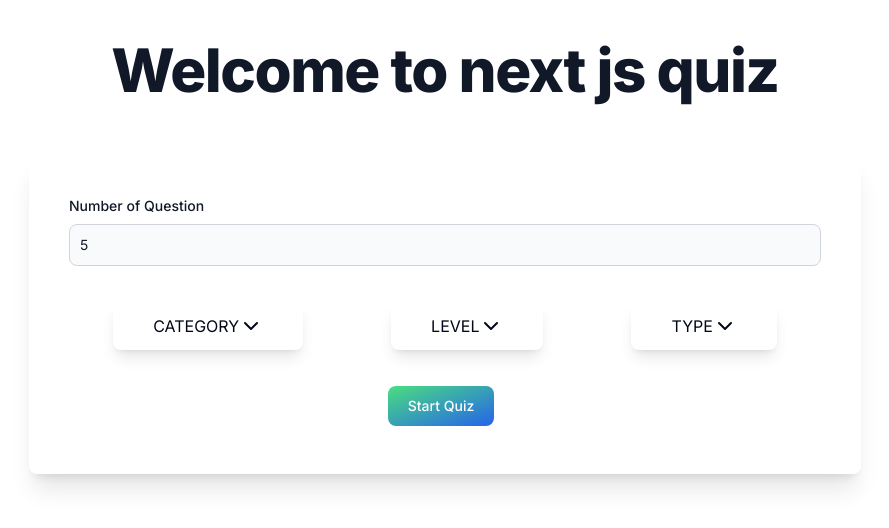
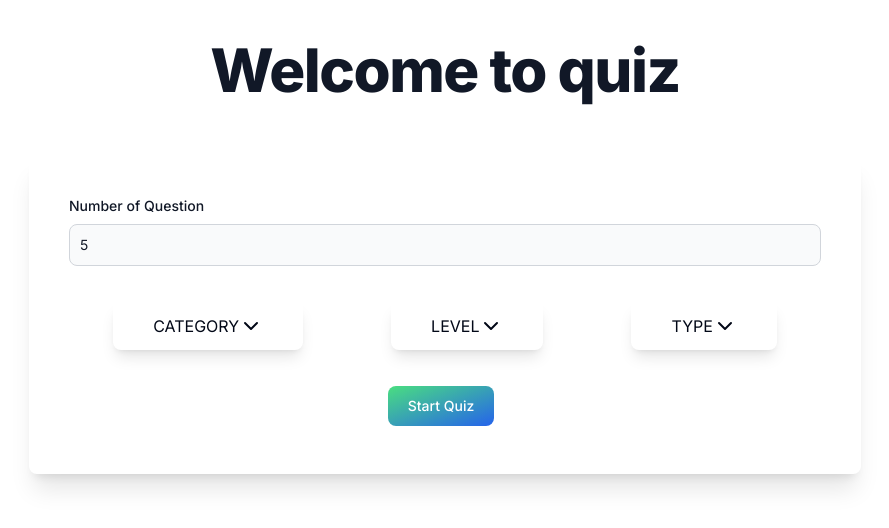
Before and after one commit to Gokulsuresh1918/quizapp, a Next.js app: page / in a window 1280 px wide. Shown: the top 528 px of the page, without its empty margins (195-1084 px from the left). Built offline with nearby package versions, Linux system fonts and the light colour scheme.

Commit message:
status issue

```diff
--- a/src/@quiz/page.tsx
+++ b/src/app/@quiz/page.tsx
@@ -1,12 +1,14 @@
-'use client'
+"use client";
 
-import React from "react";
+import React, { useState } from "react";
+import useQuiz from "../_store";
 
 export default function quiz() {
+
   return (
     <section className="flex flex-col justify-center items-center mt-10">
       <h1 className="mb-4 text-4xl font-extrabold leading-none tracking-tight text-gray-900 md:text-5xl lg:text-6xl dark:text-white">
-        Question No{" "}
+        Question No
         <span className="text-blue-600 dark:text-blue-500"> #1</span>.
       </h1>
       <p>Score : 0</p>
@@ -41,11 +43,11 @@ export default function quiz() {
           </button>
         </div>
         <button
-            type="button"
-            className=" w-[33%] py-2.5 px-5 me-2 mb-2 text-sm font-medium text-gray-900 focus:outline-none bg-white rounded-full border border-gray-200 hover:bg-gray-100 hover:text-blue-700 focus:z-10 focus:ring-4 focus:ring-gray-100 dark:focus:ring-gray-700 dark:bg-gray-800 dark:text-gray-400 dark:border-gray-600 dark:hover:text-white dark:hover:bg-gray-700"
-          >
-            Next
-          </button>
+          type="button"
+          className=" w-[33%] py-2.5 px-5 me-2 mb-2 text-lg font-bold text-yellow-700 focus:outline-none bg-white rounded-full border border-gray-200 hover:bg-green-400 hover:text-blue-700 focus:z-10 focus:ring-4 focus:ring-gray-100 dark:focus:ring-gray-700 dark:bg-gray-800 dark:text-gray-400 dark:border-gray-600 dark:hover:text-white dark:hover:bg-gray-700"
+        >
+          Next
+        </button>
       </section>
     </section>
   );
--- a/src/app/store/index.tsx
+++ b/src/app/_store/index.tsx
@@ -9,14 +9,24 @@ export type configType = {
   score: number;
 };
 const defaultConfig = {
-  numberOfQuestion: 10,
+  numberOfQuestion: 5,
   category: '',
   level: "",
   type: "",
   status: "",
   score: 0,
 };
-const useQuiz = create((set) => ({
+
+interface QuizState {
+  addLevel: Function;
+  addStatus:Function;
+  addCategory: Function;
+  numberOfQuestion:Function;
+  addType: Function;
+  addScore:Function;
+  config: configType
+ }
+const useQuiz = create<QuizState>((set) => ({
   config: { ...defaultConfig },
   addLevel: (level: string) =>
     set((state: { config: any }) => ({
@@ -30,9 +40,9 @@ const useQuiz = create((set) => ({
     set((state: { config: any }) => ({
       config: { ...state.config, status: status },
     })),
-  addScore: (score: number) =>
+  addScore: () =>
     set((state: { config: any }) => ({
-      config: { ...state.config, score: score },
+      config: { ...state.config, score: state.config.score+1 },
     })),
   addType: (type: string) =>
     set((state: { config: any }) => ({
--- a/src/app/layout.tsx
+++ b/src/app/layout.tsx
@@ -1,25 +1,23 @@
-
-'use client'
-import type { Metadata } from "next";
+"use client";
 import { Inter } from "next/font/google";
 import "./globals.css";
-import useQuiz from "./store";
+import useQuiz from "./_store";
+import quiz from "@/app/@quiz/page";
 
 const inter = Inter({ subsets: ["latin"] });
 
-
-
 export default function RootLayout({
   children,
-  quiz
+  quiz,
 }: Readonly<{
   children: React.ReactNode;
   quiz: React.ReactNode;
 }>) {
-  const config=useQuiz(state=>state.config)
-  // console.log(config.status.length);
 
-  let render=config.status?quiz:children
+  const config = useQuiz((state) => state.config);
+  console.log("hello", config.status.length);
+
+  let render = config.status ? quiz : children;
   return (
     <html lang="en">
       <body className={inter.className}>{render}</body>
--- a/src/app/page.tsx
+++ b/src/app/page.tsx
@@ -1,20 +1,17 @@
-"use client"
+"use client";
 
 import Button from "@/components/Button";
 import Dropdown from "@/components/DropDownOptions";
-import useQuiz from "./store";
+import useQuiz from "./_store";
 
 export default function Home() {
-  const quizConfig=useQuiz(state=>state.config)
+  const quizConfig = useQuiz((state) => state.config);
   const numberOfQuestion = useQuiz((state) => state.numberOfQuestion);
-
-  console.log((quizConfig));
-
 
   return (
     <section className="flex flex-col justify-center items-center my-10">
       <h1 className="mb-4 text-4xl font-extrabold leading-none tracking-tight text-gray-900 md:text-5xl lg:text-6xl dark:text-white">
-        Welcome to next js quiz
+        Welcome to quiz
       </h1>
       <section className="p-10 my-10 rounded-lg shadow-xl w-[65%]">
         <div>
@@ -26,7 +23,7 @@ export default function Home() {
           </label>
           <input
             type="number"
-            onChange={(e)=>numberOfQuestion(e.target.value)}
+            onChange={(e) => numberOfQuestion(e.target.value)}
             defaultValue={5}
             min={1}
             max={10}
@@ -35,10 +32,10 @@ export default function Home() {
             required
           />
         </div>
-       <div className=" w-full flex flex-col justify-center items-center">
-       <Dropdown/>
-        <Button/>
-       </div>
+        <div className=" w-full flex flex-col justify-center items-center">
+          <Dropdown />
+          <Button />
+        </div>
       </section>
     </section>
   );
--- a/src/components/DropDownOptions/index.tsx
+++ b/src/components/DropDownOptions/index.tsx
@@ -1,5 +1,5 @@
 "use client";
-import useQuiz from "@/app/store";
+import useQuiz from "@/app/_store";
 import {
   DropdownMenu,
   DropdownMenuContent,
```
Also changed, not shown: src/components/Button/index.tsx (+4 -3 lines).
